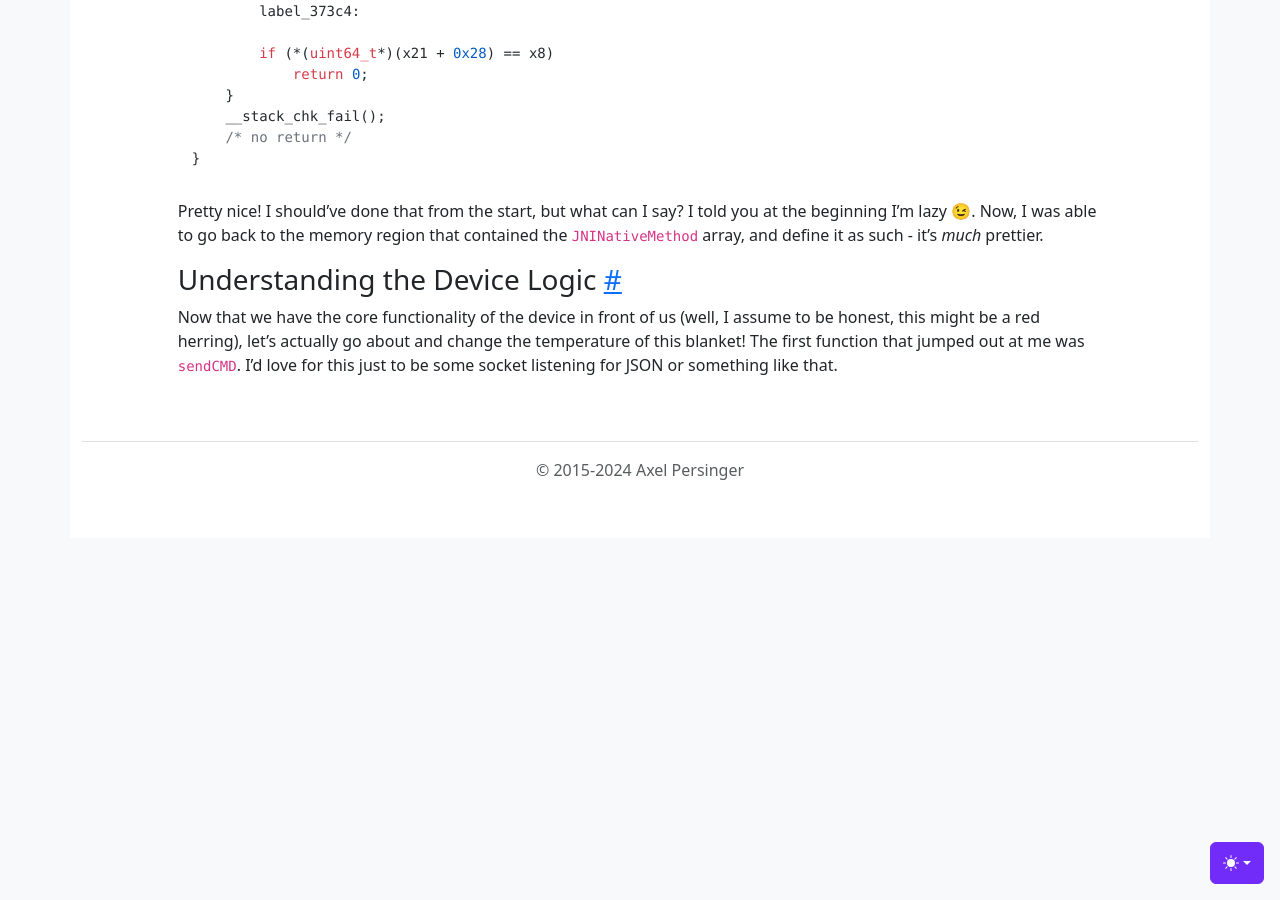
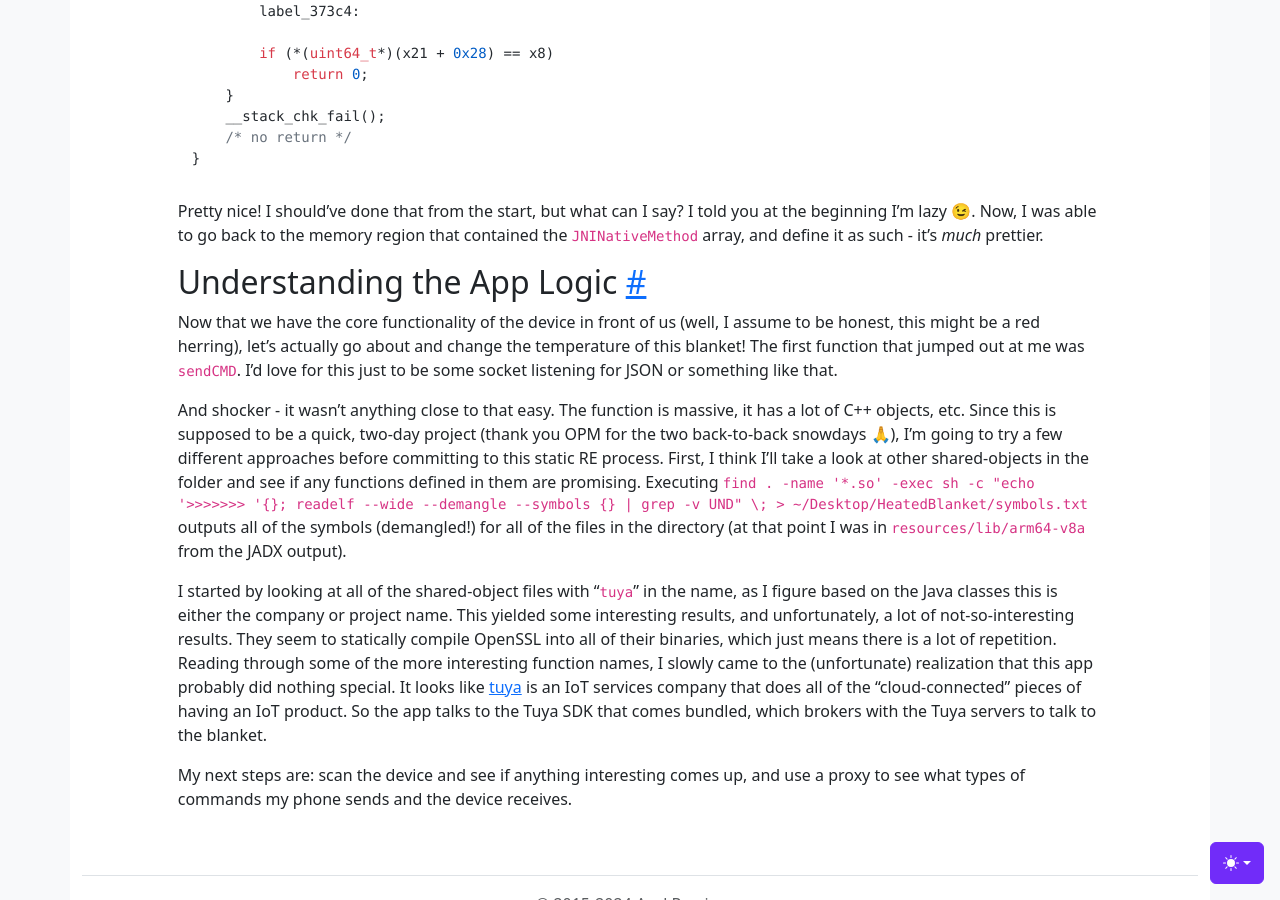
Before and after one commit to CuckooEXE/cuckooexe.github.io, a Jekyll site: the page built from _posts/2025-01-06-HeatedBlanket.md, in a window 1280 px wide and 900 px high, scrolled down 5004 px. Built offline with Jekyll 4.4.1, drawn with Linux system fonts in a browser that asks for light colours; nearby versions of some CDN libraries; comment, search, counter and statistics services are not loaded; some of the changed text lies outside the part shown.

Commit message:
Update 2025-01-06-HeatedBlanket.md

```diff
--- a/_posts/2025-01-06-HeatedBlanket.md
+++ b/_posts/2025-01-06-HeatedBlanket.md
@@ -162,6 +162,12 @@ jint JNI_OnLoad(JavaVM* vm, void* reserved)
 
 Pretty nice! I should've done that from the start, but what can I say? I told you at the beginning I'm lazy 😉. Now, I was able to go back to the memory region that contained the `JNINativeMethod` array, and define it as such - it's *much* prettier.
 
-### Understanding the Device Logic
+## Understanding the App Logic
 
 Now that we have the core functionality of the device in front of us (well, I assume to be honest, this might be a red herring), let's actually go about and change the temperature of this blanket! The first function that jumped out at me was `sendCMD`. I'd love for this just to be some socket listening for JSON or something like that.
+
+And shocker - it wasn't anything close to that easy. The function is massive, it has a lot of C++ objects, etc. Since this is supposed to be a quick, two-day project (thank you OPM for the two back-to-back snowdays 🙏), I'm going to try a few different approaches before committing to this static RE process. First, I think I'll take a look at other shared-objects in the folder and see if any functions defined in them are promising.  Executing `find . -name '*.so' -exec sh -c "echo '>>>>>>> '{}; readelf --wide --demangle --symbols {} | grep -v UND" \; > ~/Desktop/HeatedBlanket/symbols.txt` outputs all of the symbols (demangled!) for all of the files in the directory (at that point I was in `resources/lib/arm64-v8a` from the JADX output).
+
+I started by looking at all of the shared-object files with "`tuya`" in the name, as I figure based on the Java classes this is either the company or project name. This yielded some interesting results, and unfortunately, a lot of not-so-interesting results. They seem to statically compile OpenSSL into all of their binaries, which just means there is a lot of repetition. Reading through some of the more interesting function names, I slowly came to the (unfortunate) realization that this app probably did nothing special. It looks like [tuya](https://www.tuya.com) is an IoT services company that does all of the "cloud-connected" pieces of having an IoT product. So the app talks to the Tuya SDK that comes bundled, which brokers with the Tuya servers to talk to the blanket.
+
+My next steps are: scan the device and see if anything interesting comes up, and use a proxy to see what types of commands my phone sends and the device receives.
```
Also changed, not shown: other parts of _posts/2025-01-06-HeatedBlanket.md (+1 -1 lines).
